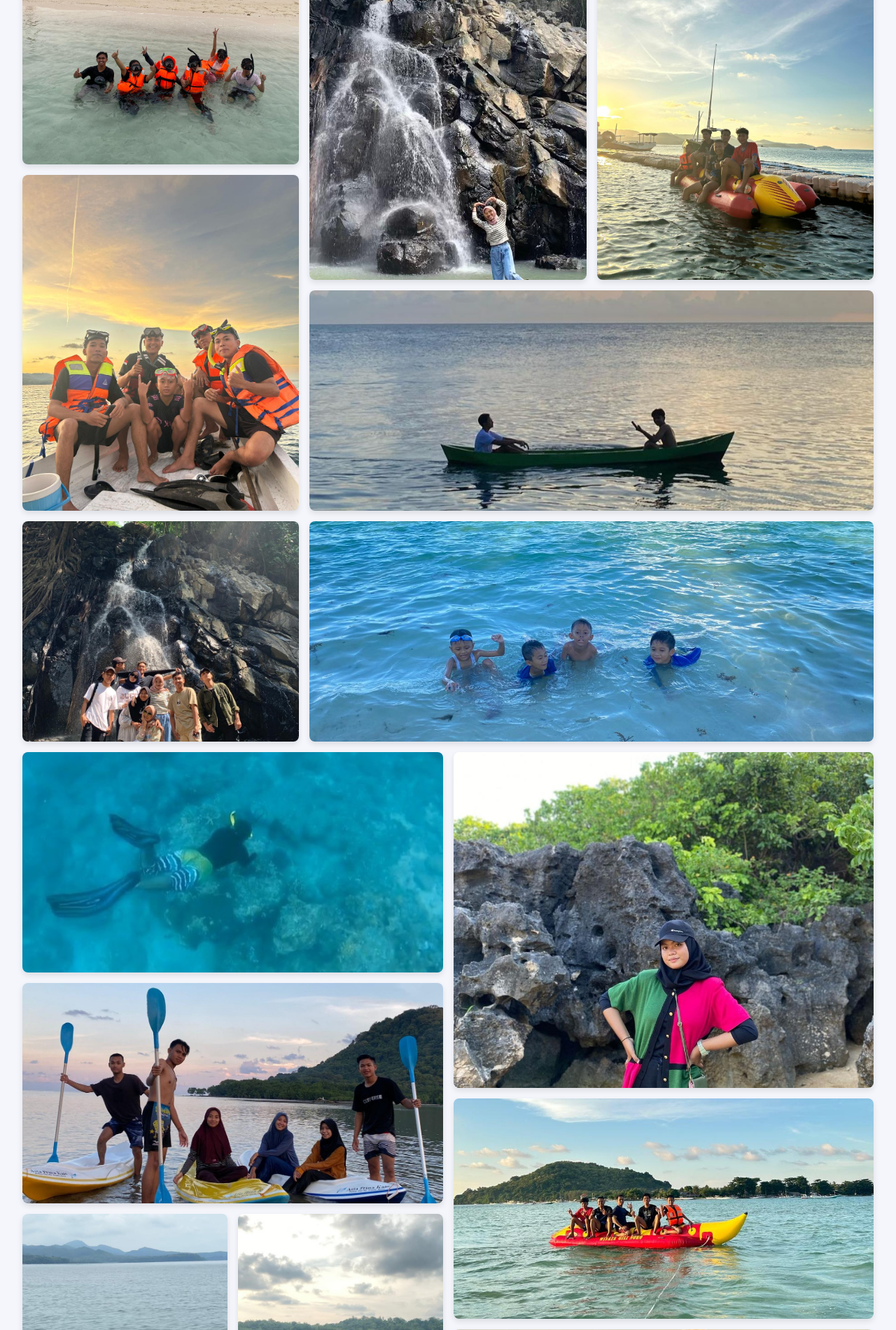
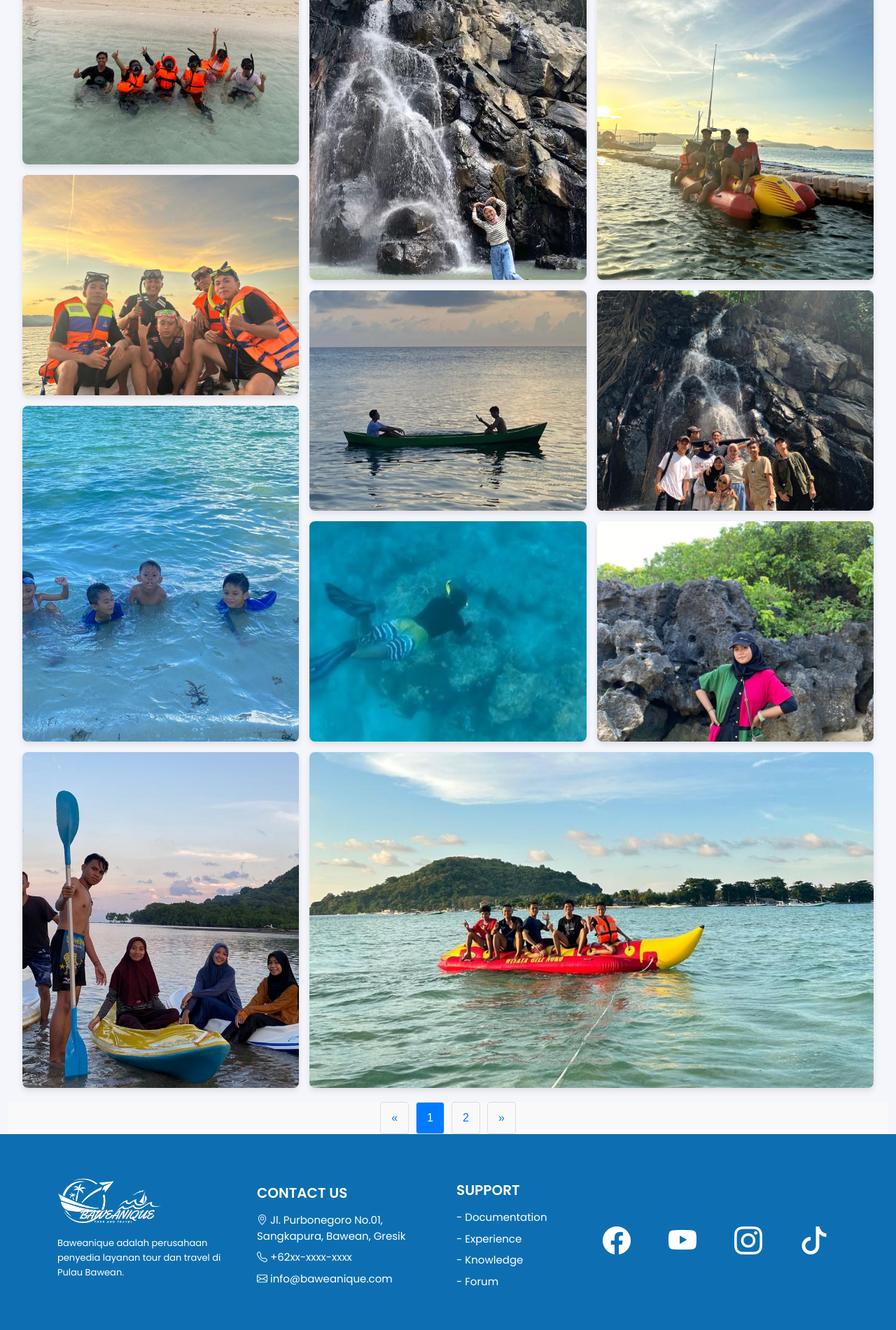
Before and after one commit to THeoms29/UAS_pemweb, a PHP site: page /PHP/gallery.php in a window 1280 px wide. Shown: the part 327-2228 px from the top of the page at 70% size. Run offline with PHP 8.4, Linux system fonts and the light colour scheme.

Commit message:
Galerina

```diff
--- a/UTS/CSS/gallery.css
+++ b/UTS/CSS/gallery.css
@@ -4,6 +4,7 @@
     grid-auto-rows: 150px;
     grid-gap: 15px;
     padding: 20px;
+    grid-auto-flow: row dense;
   }
 
   .gallery-item {
@@ -29,7 +30,7 @@
   }
 
   .size-3 {
-    grid-column: span 6;
+    grid-column: span 8;
     grid-row: span 3;
   }
 
@@ -66,6 +67,7 @@
   .gallery-img {
     width: 100%;
     height: 100%;
+    position: absolute;
     object-fit: cover;
     display: block;
     transition: transform 0.5s ease;
@@ -144,3 +146,38 @@
     color: white;
     border-color: #0d6efd;
   }
+.pagination {
+display: flex;
+list-style: none;
+padding: 0;
+margin: 0;
+}
+.pagination li {
+margin: 0 5px;
+}
+.pagination a {
+display: block;
+padding: 10px 15px;
+text-decoration: none;
+color: #007BFF;
+border: 1px solid #ddd;
+border-radius: 4px;
+transition: all 0.3s ease;
+}
+.pagination a:hover {
+background-color: #007BFF;
+color: #fff;
+}
+.pagination a.active {
+background-color: #007BFF;
+color: #fff;
+pointer-events: none;
+}
+.pagination-container{
+font-family: Arial, sans-serif;
+display: flex;
+justify-content: center;
+align-items: center;
+margin: 0;
+background-color: #f9f9f9;
+}
--- a/UTS/JS/JSgallery.js
+++ b/UTS/JS/JSgallery.js
@@ -25,3 +25,118 @@ document.addEventListener('DOMContentLoaded', function() {
       });
     });
   });
+
+  // JSgallery.js
+document.addEventListener('DOMContentLoaded', () => {
+  const container     = document.querySelector('.gallery-container');
+  const items         = Array.from(container.querySelectorAll('.gallery-item'));
+  const paginationUL  = document.querySelector('.pagination');
+  let pages           = [];
+  let currentPage     = 1;
+
+  // 1) Compute how many rows each item spans
+  function applyGridSpans() {
+    const styles = getComputedStyle(container);
+    const rowH   = parseInt(styles.getPropertyValue('grid-auto-rows'), 10);
+    const rowGap = parseInt(styles.getPropertyValue('grid-gap'), 10);
+
+    items.forEach(item => {
+      const img     = item.querySelector('img');
+      const width   = item.clientWidth;
+      // maintain aspect ratio to get rendered height
+      const height  = img.naturalHeight / img.naturalWidth * width;
+      const span    = Math.ceil((height + rowGap) / (rowH + rowGap));
+      item.style.gridRowEnd = `span ${span}`;
+    });
+  }
+
+  // 2) Group items into pages by container height
+  function computePages() {
+    pages = [];
+    const pageHeight = (1500 * 3) + (15 * (3 - 1));
+    let batch = [];
+    let accH  = 0;
+
+    items.forEach(item => {
+      const itemH = item.getBoundingClientRect().height;
+      // if adding would overflow, start a new page (unless batch is empty)
+      if (batch.length && accH + itemH > pageHeight) {
+        pages.push(batch);
+        batch = [];
+        accH = 0;
+      }
+      batch.push(item);
+      accH += itemH;
+    });
+    if (batch.length) pages.push(batch);
+  }
+
+  // 3) Build the Prev / page # / Next controls
+  function buildPagination() {
+    const total = pages.length;
+    paginationUL.innerHTML = '';
+
+    // Prev
+    paginationUL.innerHTML += `
+      <li>
+        <a href="#" class="prev${currentPage === 1 ? ' disabled' : ''}">«</a>
+      </li>`;
+
+    // Page numbers
+    for (let i = 1; i <= total; i++) {
+      paginationUL.innerHTML += `
+        <li>
+          <a href="#" data-page="${i}" class="${i === currentPage ? 'active' : ''}">${i}</a>
+        </li>`;
+    }
+
+    // Next
+    paginationUL.innerHTML += `
+      <li>
+        <a href="#" class="next${currentPage === total ? ' disabled' : ''}">»</a>
+      </li>`;
+  }
+
+  // 4) Show only the items for `page`
+  function showPage(page) {
+    items.forEach(item => item.style.display = 'none');
+    pages[page - 1].forEach(item => item.style.display = 'block');
+  }
+
+  // 5) Wire up Prev/Next/Page clicks
+  paginationUL.addEventListener('click', e => {
+    e.preventDefault();
+    const a = e.target.closest('a');
+    if (!a || a.classList.contains('disabled')) return;
+
+    if (a.classList.contains('prev') && currentPage > 1) {
+      currentPage--;
+    } else if (a.classList.contains('next') && currentPage < pages.length) {
+      currentPage++;
+    } else if (a.dataset.page) {
+      currentPage = Number(a.dataset.page);
+    } else {
+      return;
+    }
+
+    buildPagination();
+    showPage(currentPage);
+  });
+
+  // 6) Initialize once images & CSS are fully loaded
+  window.addEventListener('load', () => {
+    applyGridSpans();
+    computePages();
+    buildPagination();
+    showPage(currentPage);
+  });
+
+  // 7) Recalculate on resize (responsive)
+  window.addEventListener('resize', () => {
+    applyGridSpans();
+    computePages();
+    currentPage = Math.min(currentPage, pages.length);
+    buildPagination();
+    showPage(currentPage);
+  });
+});
--- a/UTS/PHP/gallery.php
+++ b/UTS/PHP/gallery.php
@@ -1,20 +1,15 @@
-<?php
-  if (!defined('BASE_URL')) {
-    define('BASE_URL', '../');
-  }
-  ?>
-  <!DOCTYPE html>
+<!doctype html>
 <html lang="en">
   <head>
-    <meta charset="UTF-8" />
-    <meta name="viewport" content="width=device-width, initial-scale=1.0" />
-    <title>BAWEANIQUE</title>
+    <meta charset="utf-8">
+    <meta name="viewport" content="width=device-width, initial-scale=1">
+    <title>Gallery</title>
     <link href="https://cdn.jsdelivr.net/npm/bootstrap@5.3.3/dist/css/bootstrap.min.css" rel="stylesheet" />
     <script src="https://cdn.jsdelivr.net/npm/bootstrap@5.3.3/dist/js/bootstrap.bundle.min.js"></script>
     <link href="https://cdn.jsdelivr.net/npm/bootstrap-icons/font/bootstrap-icons.css" rel="stylesheet" />
+    <link rel="stylesheet" href="../CSS/navbar.css">
+    <link rel="stylesheet" href="../CSS/style.css">
     <link rel="stylesheet" href="../CSS/gallery.css">
-    <link rel="stylesheet" href="../CSS/style.css">
-    <link rel="stylesheet" href="../CSS/navbar.css">
     <link rel="stylesheet" href="../CSS/about.css">
   </head>
   <body>
@@ -27,23 +22,23 @@
 
     <!-- Center Menu -->
     <div class="d-flex gap-4">
-        <a href="<?php echo BASE_URL; ?>PHP/Index.php" class="nav-link text-center">
+      <a href="Index.html" class="nav-link text-center">
         <i class="bi bi-house-door"></i>
         <b>Home</b>
       </a>
-        <a href="<?php echo BASE_URL; ?>PHP/packages.php" class="nav-link text-center">
+      <a href="packages.html" class="nav-link text-center">
         <i class="bi bi-map"></i>
         <b>Packages</b>
       </a>
-        <a href="<?php echo BASE_URL; ?>PHP/schedule.php" class="nav-link text-center">
+      <a href="schedule.html" class="nav-link text-center">
         <i class="bi bi-table"></i>
         <b>Schedule</b>
       </a>
-        <a href="<?php echo BASE_URL; ?>PHP/gallery.php" class="nav-link text-center">
+      <a href="gallery.html" class="nav-link text-center">
         <i class="bi bi-camera"></i>
         <b>Gallery</b>
       </a>
-        <a href="<?php echo BASE_URL; ?>PHP/booking.php" class="nav-link text-center">
+      <a href="booking.html" class="nav-link text-center">
           <i class="bi bi-cart2"></i>
           <b>My Book</b>
         </a>
@@ -53,12 +48,13 @@
       </a>
     </div>
 
+    <!-- Right Buttons -->
     <div class="d-flex gap-2">
-      <a href="<?php echo BASE_URL; ?>PHP/login.php" class="btn btn-outline-dark custom-login-btn d-flex align-items-center gap-1">
+      <a href="login.html" class="btn btn-outline-dark custom-login-btn d-flex align-items-center gap-1 rounded-pill">
         <span>Login</span>
         <i class="bi bi-box-arrow-in-right small"></i>
       </a>
-      <a href="<?php echo BASE_URL; ?>PHP/SignUp.php" class="btn btn-primary">
+      <a href="signup.html" class="btn btn-primary rounded-pill">
         <span>Sign-up</span>
       </a>
     </div>
@@ -67,7 +63,7 @@
   <!-- Tombol Scroll to Top -->
 <button id="scrollToTopBtn" title="Kembali ke Atas">
   <i class="bi bi-arrow-up"></i>
-  <script src="../JS/Jstombolkecil.js"></script>
+  <script src="/JS/Jstombolkecil.js"></script>
 </button>
 <!-- Gallery -->
 <div class="container-fluid mt-5">
@@ -92,14 +88,14 @@
         <div class="caption">Noko Gili</div>
       </div>
     </div>
-    <div class="gallery-item size-2">
+    <div class="gallery-item size-1">
       <img src="../album/a4.jpg" alt="Pink architecture" class="gallery-img">
       <div class="overlay">
         <div class="caption">Noko Gili</div>
       </div>
     </div>
-    <div class="gallery-item size-5">
-      <img src="./album/a5.jpg" alt="Desert road" class="gallery-img">
+    <div class="gallery-item size-1">
+      <img src="../album/a5.jpg" alt="Desert road" class="gallery-img">
       <div class="overlay">
         <div class="caption">Paddle & Vibe</div>
       </div>
@@ -110,72 +106,84 @@
         <div class="caption">Lantong Waterfall</div>
       </div>
     </div>
-    <div class="gallery-item size-5">
+    <div class="gallery-item size-2">
       <img src="../album/a7.jpg " alt="Cabin by the lake" class="gallery-img">
       <div class="overlay">
         <div class="caption">Summer Splash</div>
       </div>
     </div>
-    <div class="gallery-item size-4">
+    <div class="gallery-item size-1">
       <img src="../a1/8.jpg" alt="Cabin by the lake" class="gallery-img">
       <div class="overlay">
         <div class="caption">Snorkeling</div>
       </div>
     </div>
-    <div class="gallery-item size-3">
+    <div class="gallery-item size-1">
       <img src="../album/b5.jpg" alt="Cabin by the lake" class="gallery-img">
       <div class="overlay">
         <div class="caption">Tajhunghe'en</div>
       </div>
     </div>
-    <div class="gallery-item size-4">
+    <div class="gallery-item size-2">
       <img src="../album/a8.jpg" alt="Cabin by the lake" class="gallery-img">
       <div class="overlay">
         <div class="caption">Kano</div>
       </div>
     </div>
-    <div class="gallery-item size-7">
+    <div class="gallery-item size-3">
       <img src="../album/a9.jpg" alt="Cabin by the lake" class="gallery-img">
       <div class="overlay">
         <div class="caption">Banana Boat</div>
       </div>
     </div>
-    <div class="gallery-item size-8">
+    <div class="gallery-item size-1">
       <img src="../album/b8.jpg" alt="Cabin by the lake" class="gallery-img">
       <div class="overlay">
         <div class="caption">Snorkeling</div>
       </div>
     </div>
-    <div class="gallery-item size-8">
+    <div class="gallery-item size-1">
       <img src="../album/c4.jpg" alt ="Cabin by the lake" class="gallery-img">
       <div class="overlay">
         <div class="caption">Pudakit Village</div>
       </div>
     </div>
-    <div class="gallery-item size-7">
+    <div class="gallery-item size-2">
       <img src="../album/b7.jpg" alt="Cabin by the lake" class="gallery-img">
       <div class="overlay">
         <div class="caption">Sunset</div>
       </div>
     </div>
-    <div class="gallery-item size-7">
+    <div class="gallery-item size-2">
       <img src="../album/b4.jpg" alt="Cabin by the lake" class="gallery-img">
       <div class="overlay">
         <div class="caption">Sippin' on the Boa</div>
       </div>
     </div>
-    <div class="gallery-item size-9">
+    <div class="gallery-item size-2">
       <img src="../album/c3.jpg" alt="Cabin by the lake" class="gallery-img">
       <div class="overlay">
         <div class="caption">Kastoba lake</div>
       </div>
     </div>
-    <div class="gallery-item size-9">
+    <div class="gallery-item size-1">
       <img src="../album/c2.jpg" alt="Cabin by the lake" class="gallery-img">
       <div class="overlay">
         <div class="caption">Noko</div>
       </div>
     </div>
+  </div>
+
+  <div class="pagination-container">
+  <ul class="pagination">
+  <li><a href="#">«</a></li>
+  <li><a href="#">1</a></li>
+  <li><a href="#" class="active">2</a></li>
+  <li><a href="#">3</a></li>
+  <li><a href="#">4</a></li>
+  <li><a href="#">5</a></li>
+  <li><a href="#">»</a></li>
+  </ul>
 </div>
 
   <Script src="../JS/JSgallery.js"></Script>
```
Lines whose indentation alone changed are shown as unchanged.
